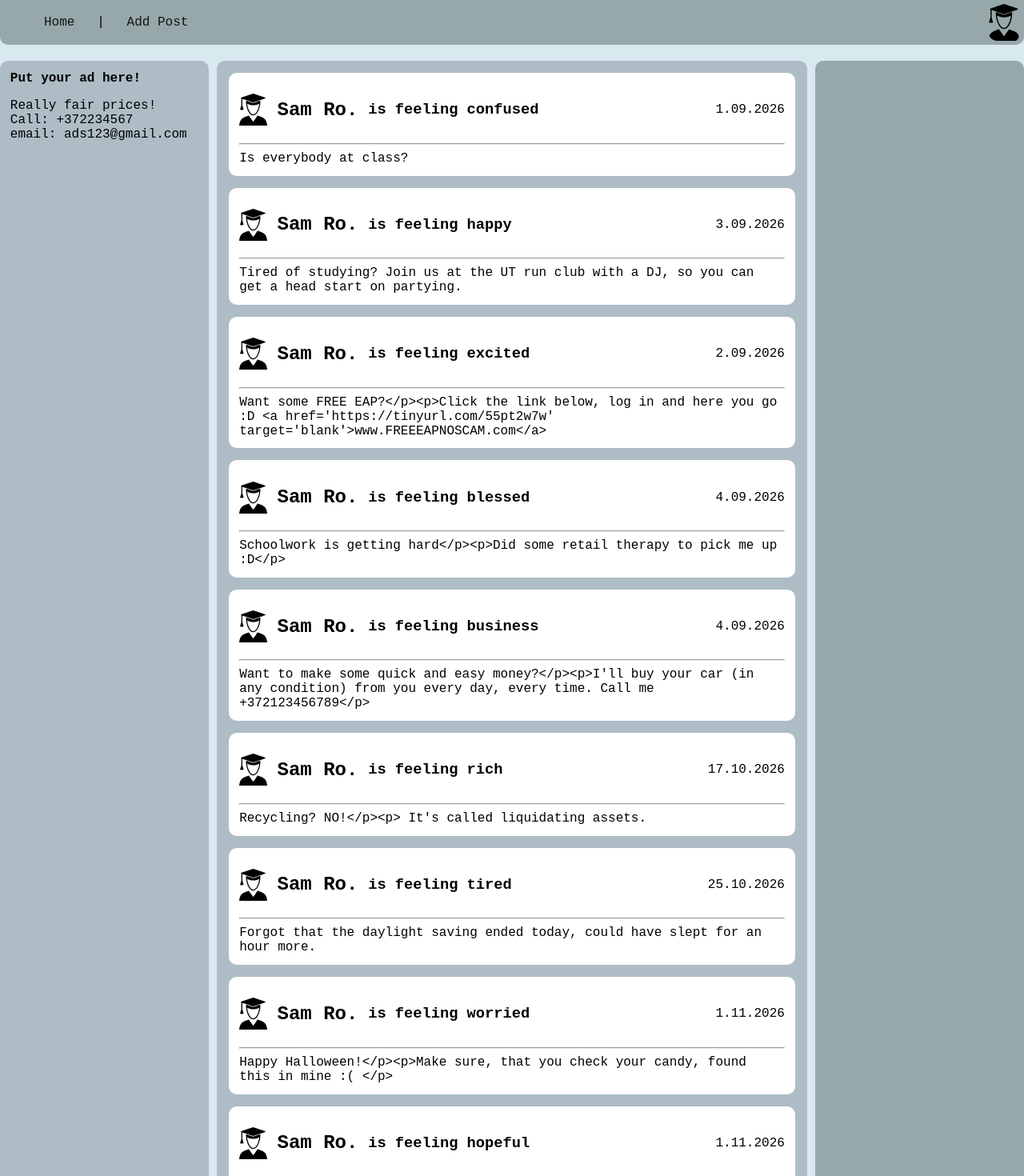
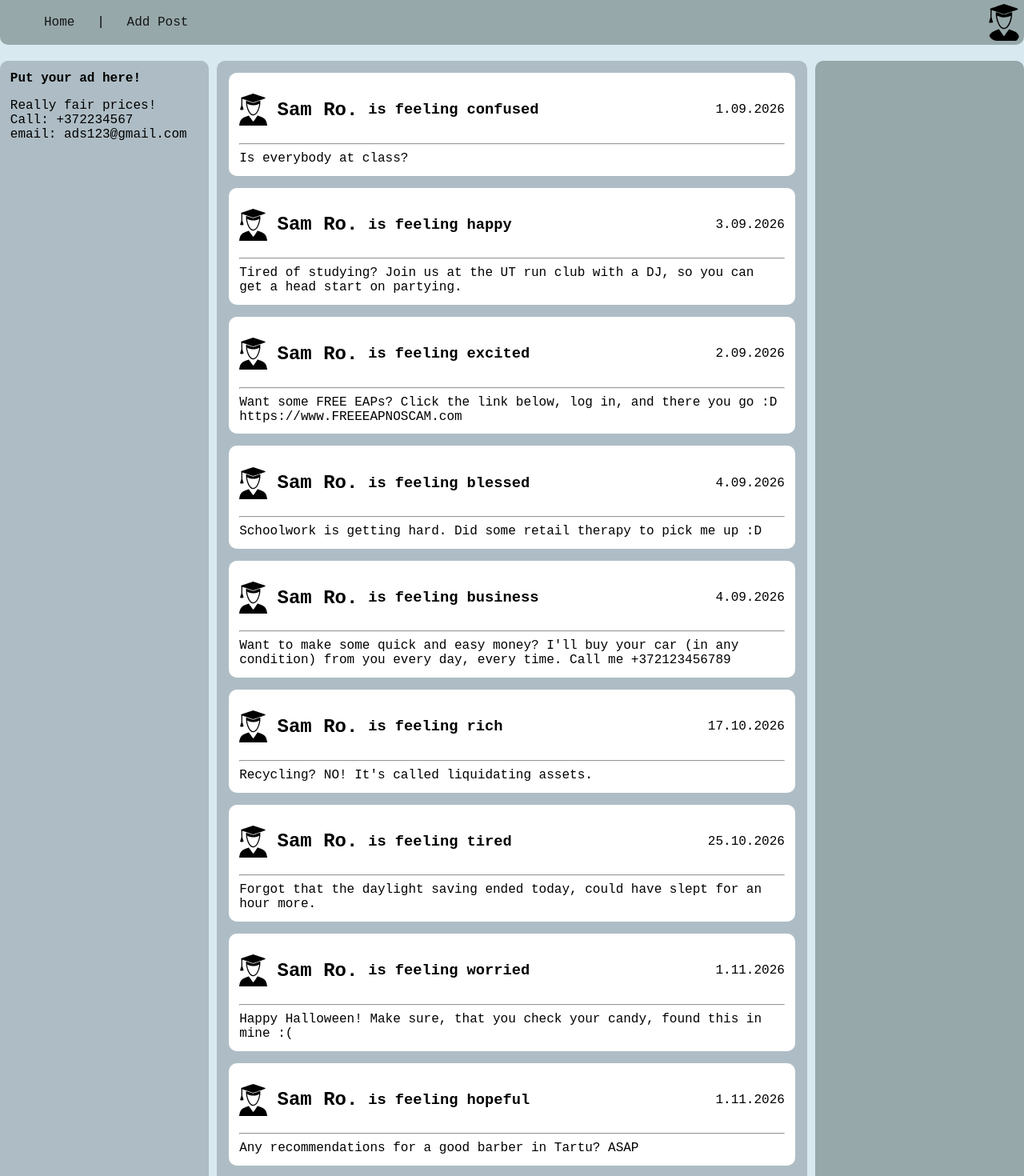
Before and after one commit to Inku0/web, a Vue app: page / in a window 1280 px wide. Shown: the top 1470 px of the page at 80% size. Built offline with nearby package versions, Linux system fonts and the light colour scheme.

Commit message:
removed HTML tags from the posts, for they are no longer rendered

```diff
--- a/src/main.js
+++ b/src/main.js
@@ -41,7 +41,7 @@ const store = createStore({
         },
         feeling: "excited",
         date: "2.09.2026",
-        body: "Want some FREE EAP?</p><p>Click the link below, log in and here you go :D <a href='https://tinyurl.com/55pt2w7w' target='blank'>www.FREEEAPNOSCAM.com</a>",
+        body: "Want some FREE EAPs? Click the link below, log in, and there you go :D https://www.FREEEAPNOSCAM.com",
         bodyPic: {}
       },
       {
@@ -52,7 +52,7 @@ const store = createStore({
         },
         feeling: "blessed",
         date: "4.09.2026",
-        body: "Schoolwork is getting hard</p><p>Did some retail therapy to pick me up :D</p>",
+        body: "Schoolwork is getting hard. Did some retail therapy to pick me up :D",
         bodyPic: {
           mime: "image/webp",
           url: "res/images/balencies.webp"
@@ -66,7 +66,7 @@ const store = createStore({
         },
         feeling: "business",
         date: "4.09.2026",
-        body: "Want to make some quick and easy money?</p><p>I'll buy your car (in any condition) from you every day, every time. Call me +372123456789</p>",
+        body: "Want to make some quick and easy money? I'll buy your car (in any condition) from you every day, every time. Call me +372123456789",
         bodyPic: {
           mime: "image/avif",
           url: "res/images/auto.avif"
@@ -80,7 +80,7 @@ const store = createStore({
         },
         feeling: "rich",
         date: "17.10.2026",
-        body: "Recycling? NO!</p><p> It's called liquidating assets.",
+        body: "Recycling? NO! It's called liquidating assets.",
         bodyPic: {
           mime: "image/jpeg",
           url: "res/images/cans.jpeg"
@@ -94,7 +94,7 @@ const store = createStore({
         },
         feeling: "tired",
         date: "25.10.2026",
-        body: "Forgot that the daylight saving ended today, could have slept for an hour more.  ",
+        body: "Forgot that the daylight saving ended today, could have slept for an hour more.",
         bodyPic: {}
       },
       {
@@ -105,7 +105,7 @@ const store = createStore({
         },
         feeling: "worried",
         date: "1.11.2026",
-        body: "Happy Halloween!</p><p>Make sure, that you check your candy, found this in mine :( </p>",
+        body: "Happy Halloween! Make sure, that you check your candy, found this in mine :(",
         bodyPic: {
           mime: "image/avif",
           url: "res/images/candy.avif"
@@ -119,7 +119,7 @@ const store = createStore({
         },
         feeling: "hopeful",
         date: "1.11.2026",
-        body: "Any recomendations for a good barber in Tartu? ASAP",
+        body: "Any recommendations for a good barber in Tartu? ASAP",
         bodyPic: {}
       },
       {
```
